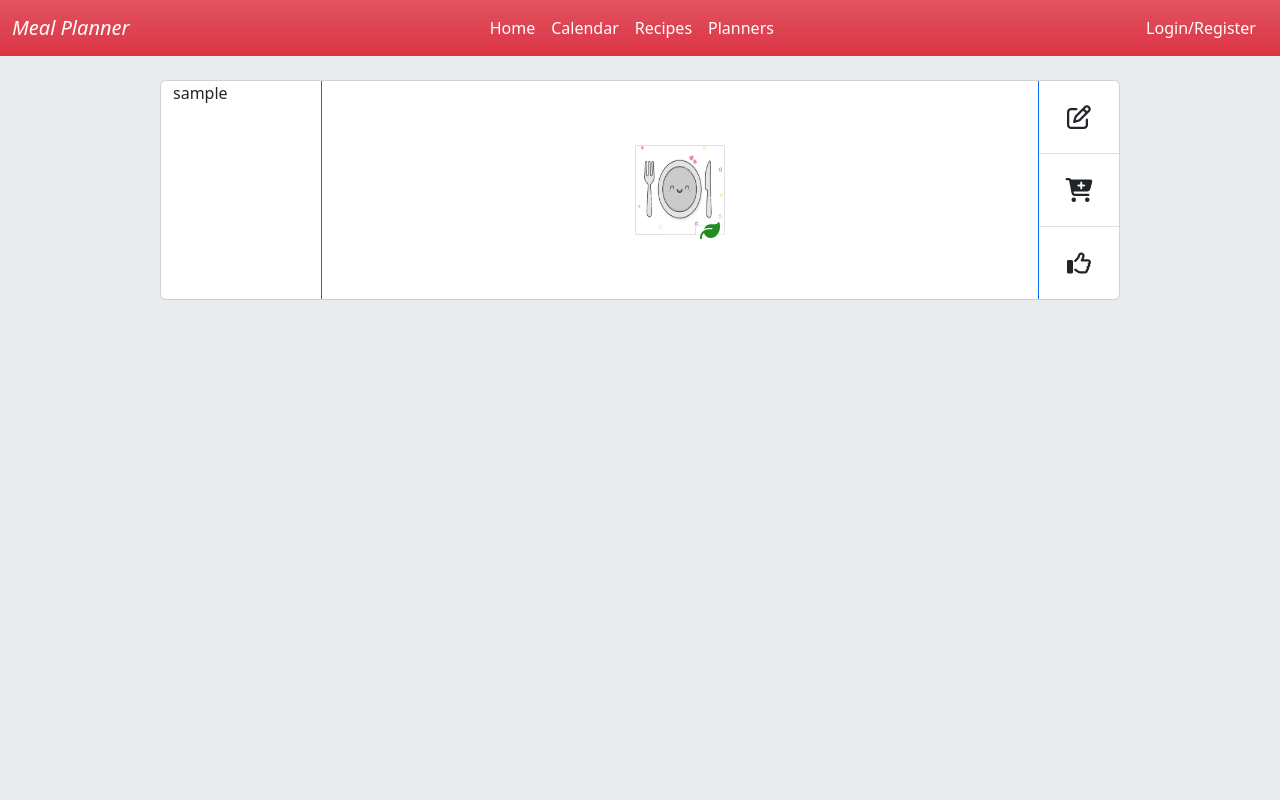
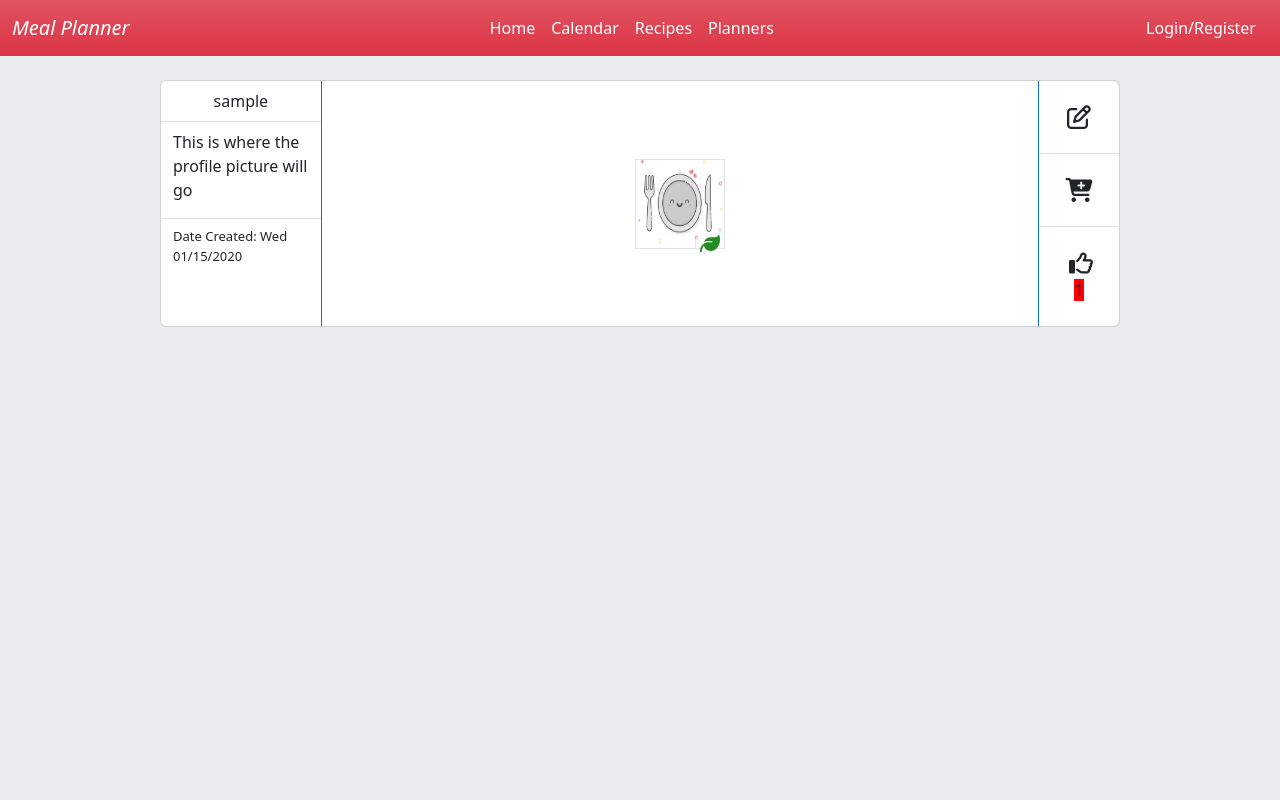
Before and after one commit to NearBee/Capstone-Project, a Django app: page /planners in a window 1280 px wide. Run offline with Django 4.2, Linux system fonts and the light colour scheme; tables that the repository leaves empty hold one stand-in row (values such as "Sample post"); some libraries are stand-ins or nearby versions.

Commit message:
Added planner user information to planners

```diff
--- a/mealplanner/templates/planner_page.html
+++ b/mealplanner/templates/planner_page.html
@@ -10,7 +10,23 @@
         <div class="card my-2 w-75">
             <div class="row">
                 <div class="col-md-2">
-                    {{planner.owner}}
+                    <div class="row justify-content-center">
+                        <div class="col-auto my-2">
+                            {{planner.owner}}
+                        </div>
+                    </div>
+                    <div class="row justify-content-center border-bottom border-top">
+                        <div class="col-auto mt-2 mb-3">
+                            This is where the profile picture will go
+                        </div>
+                    </div>
+                    <div class="row justify-content-center mt-2">
+                        <div class="col-auto">
+                            <p class="plannerInfoFonts">Date Created: <b class="fw-lighter">
+                                    {{ planner.created_at|date:"D m/d/Y" }}</b>
+                            </p>
+                        </div>
+                    </div>
                 </div>
                 <div class="col-md-9 border-end border-start border-primary" style="display: grid;">
                     <div class="row justify-content-center">
@@ -32,13 +48,9 @@
                                 {% elif item.dietary_preference == 'dairyfree' %}
                                 <i
                                     class="position-sticky top-100 start-100 fa-solid fa-cow fa-lg border-start border-top px-1 py-1 dietaryIcons"></i>
-                                <!-- <i
-                                    class="position-sticky top-100 start-100 fa-solid fa-ban fa-lg dietaryIconsCancel"></i> -->
                                 {% elif item.dietary_preference == 'glutenfree' %}
                                 <i
                                     class="position-sticky top-100 start-100 fa-solid fa-wheat-awn fa-lg border-start border-top px-1 py-1 dietaryIcons"></i>
-                                <!-- <i
-                                    class="position-sticky top-100 start-100 fa-solid fa-ban fa-lg dietaryIconsCancel"></i> -->
                                 {% else %}
                                 <i
                                     class="position-sticky top-100 start-100 fa-solid fa-drumstick-bite fa-lg border-start border-top px-1 py-1 dietaryIcons"></i>
@@ -48,23 +60,27 @@
                         {% endfor %}
                     </div>
                 </div>
-                <div class="col-md-1">
+                <div class="col-md-1 buttonsCol">
                     <div class="row justify-content-center pb-4 pt-4 border-bottom editRow">
                         <div class="d-flex col-auto align-items-center" data-bs-toggle="tooltip"
                             data-bs-placement="right" data-bs-title="Make edits">
                             <i class="fa-regular fa-pen-to-square plannerIcons"></i>
                         </div>
                     </div>
-                    <div class="row justify-content-center py-4 listRow">
+                    <div class="row justify-content-center py-4 listRow" data-id="{{planner.id}}">
                         <div class="d-flex col-auto align-items-center" data-bs-toggle="tooltip"
                             data-bs-placement="right" data-bs-title="Add to shopping list">
                             <i class="fa-solid fa-cart-plus plannerIcons"></i>
                         </div>
                     </div>
-                    <div class="row justify-content-center pt-4 pb-4 border-top likeRow">
+                    <div class="row justify-content-center pt-4 pb-4 border-top likeRow" data-id="{{planner.id}}">
                         <div class="d-flex col-auto align-items-center" data-bs-toggle="tooltip"
                             data-bs-placement="right" data-bs-title="Like this planner">
-                            <i class="fa-regular fa-thumbs-up plannerIcons"></i>
+                            <div id="csrf" data-csrf="{{ csrf_token }}"></div>
+                            <span class="fa-layers fa-fw">
+                                <i class="fa-regular fa-thumbs-up plannerIcons"></i>
+                                <span class="fa-layers-counter likeButton{{planner.id}}">{{planner.likes.count}}</span>
+                            </span>
                         </div>
                     </div>
                 </div>
```
